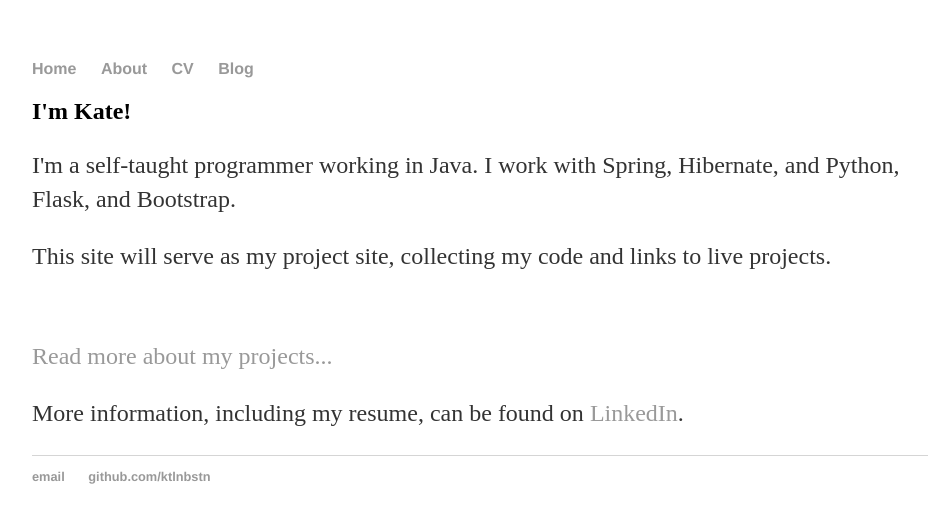
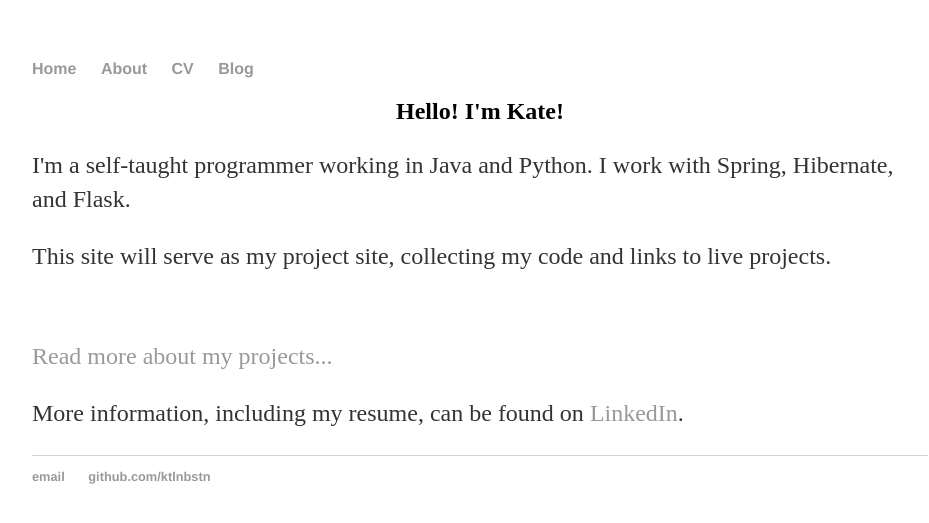
Before and after one commit to ktlnbstn/ktlnbstn.github.io, a Jekyll site: the page built from index.html, in a window 1280 px wide. Shown: the top 523 px of the page, without its empty margins (160-1089 px from the left). Built offline with Jekyll 4.4.1, drawn with Linux system fonts in a browser that asks for light colours.

Commit message:
Clean up technologies

```diff
--- a/index.html
+++ b/index.html
@@ -3,8 +3,8 @@ layout: default
 title: Kate Boston, Software Engineer
 ---
 <div class="blurb">
-	<h2>I'm Kate!</h2>
-	<p>I'm a self-taught programmer working in Java. I work with Spring, Hibernate, and Python, Flask, and Bootstrap.</p>
+	<center><h2>Hello! I'm Kate!</h2></center>
+	<p>I'm a self-taught programmer working in Java and Python. I work with Spring, Hibernate, and Flask.</p>
 
 	<p>This site will serve as my project site, collecting my code and links to live projects.</p></br>
 		<p><a href="/cv">Read more about my projects...</a></p>
```
